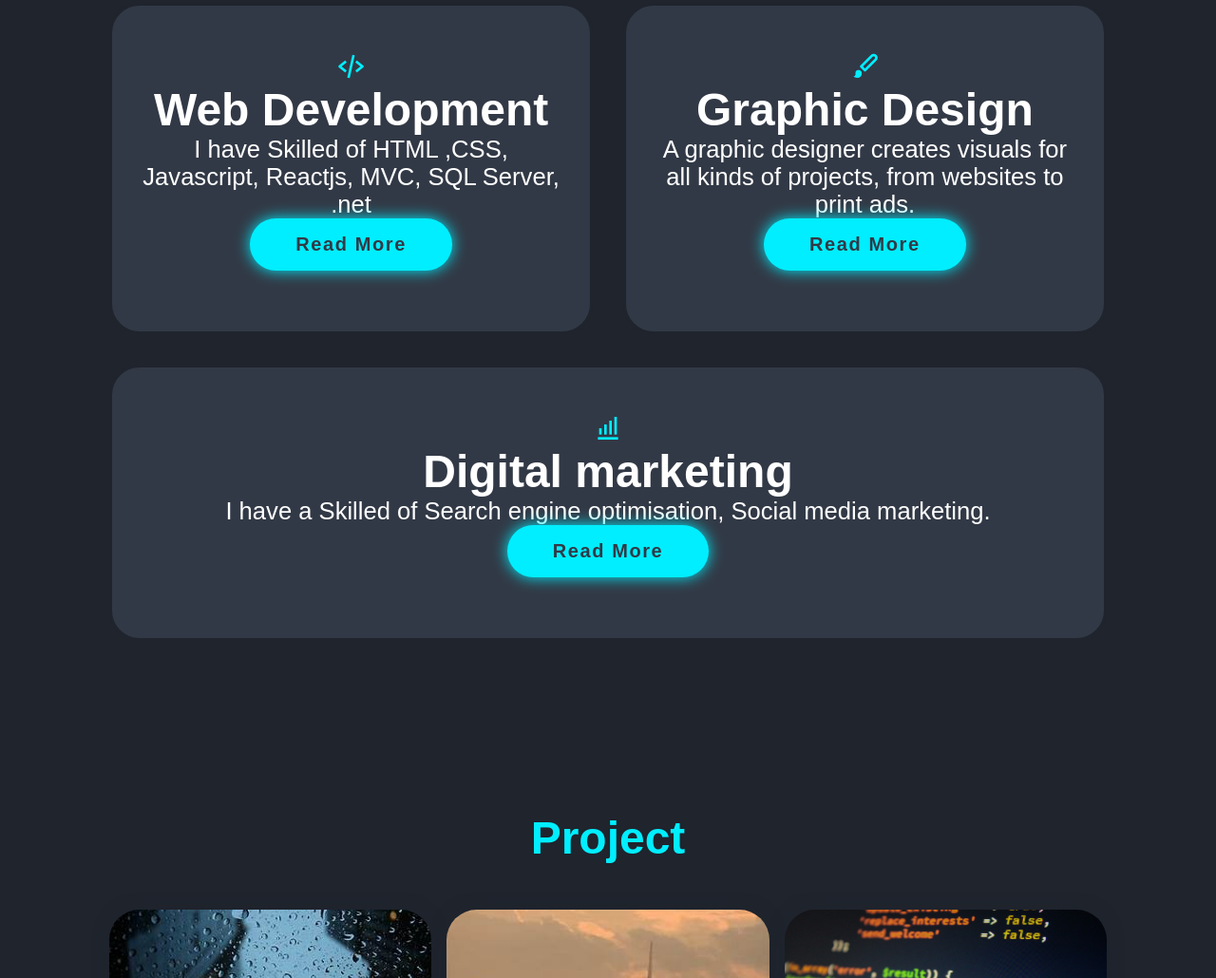
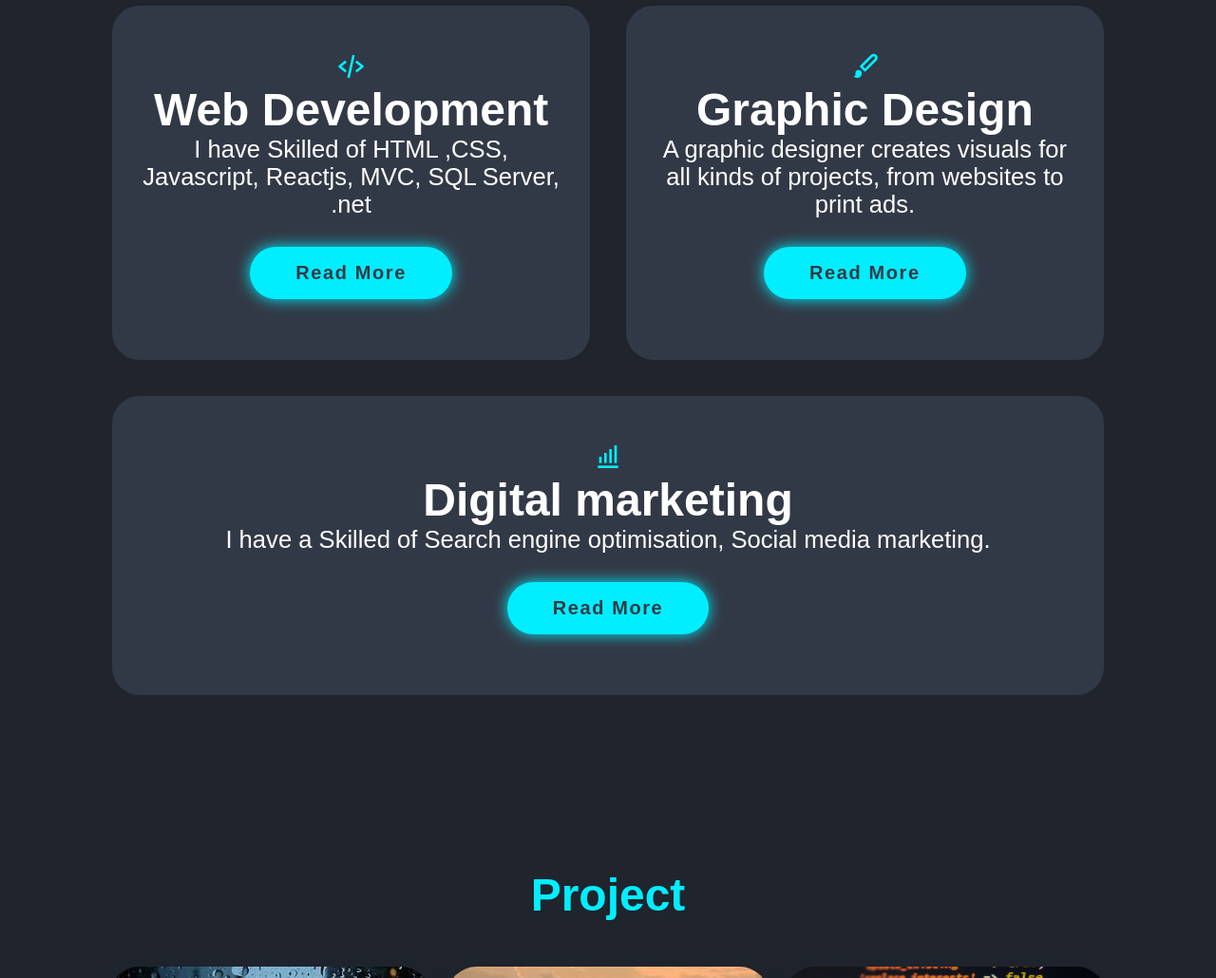
Before and after one commit to hereumair143/My-Personal-Portfolio, a plain HTML site: page index.html in a window 1280 px wide. Shown: the part 1648-2678 px from the top of the page at 95% size. Drawn offline with nearby package versions, Linux system fonts and the light colour scheme.

Commit message:
Personal Portfolio

```diff
--- a/css/style.css
+++ b/css/style.css
@@ -7,7 +7,7 @@
     text-decoration: none;
     border: none;
     outline: none;
-    scroll-behavior:smooth;
+    scroll-behavior:auto;
     font-family: 'Poppins', sans-serif;
 }
 
@@ -166,9 +166,24 @@ span{
     letter-spacing: .1rem;
     font-weight: 600;
     transition: .5s ease;
+    font-size: 20px;
 
-  font-size: 20px;
+}
 
+.btn1{
+
+    display: inline-block;
+    padding: 1rem 3rem;
+    background: var(--main-color);
+    border-radius: 4rem;
+    box-shadow: 0 0 1rem var(--main-color);
+    font-size: 1.4rem;
+    color: var(--second-bg-color);
+    letter-spacing: .1rem;
+    font-weight: 600;
+    transition: .5s ease;
+    font-size: 20px;
+    margin-top: 30px;
 }
 
 .btn:hover{
--- a/index.html
+++ b/index.html
@@ -57,7 +57,7 @@
                     <a href="#"><i class='bx bxl-linkedin' ></i></a>
                 </div>
 
-                <a href="CV Umair.pdf"
+                <a href="Mohammad Umair Resume.pdf"
                   class="btn" download>Download CV</a>
             </div>
 
@@ -92,21 +92,21 @@
                     <i class='bx bx-code-alt'></i>
                     <h3>Web Development</h3>
                     <p>I have Skilled of HTML ,CSS, Javascript, Reactjs, MVC, SQL Server, .net  </p>
-                    <a href="#" class="btn"> Read More</a>
+                    <a href="#" class="btn1"> Read More</a>
                 </div>
 
                 <div class="services-box">
                     <i class='bx bxs-paint' ></i>
                     <h3>Graphic Design</h3>
                     <p> A graphic designer creates visuals for all kinds of projects, from websites to print ads.</p>
-                    <a href="#" class="btn"> Read More</a>
+                    <a href="#" class="btn1"> Read More</a>
                 </div>
 
                 <div class="services-box">
                     <i class='bx bx-bar-chart-alt' ></i>
                     <h3>Digital marketing</h3>
                     <p> I have a Skilled of Search engine optimisation, Social media marketing.</p>
-                    <a href="#" class="btn"> Read More</a>
+                    <a href="#" class="btn1"> Read More</a>
                 </div>
             </div>
         </section>
```
Also changed, not shown: 2 other files.
